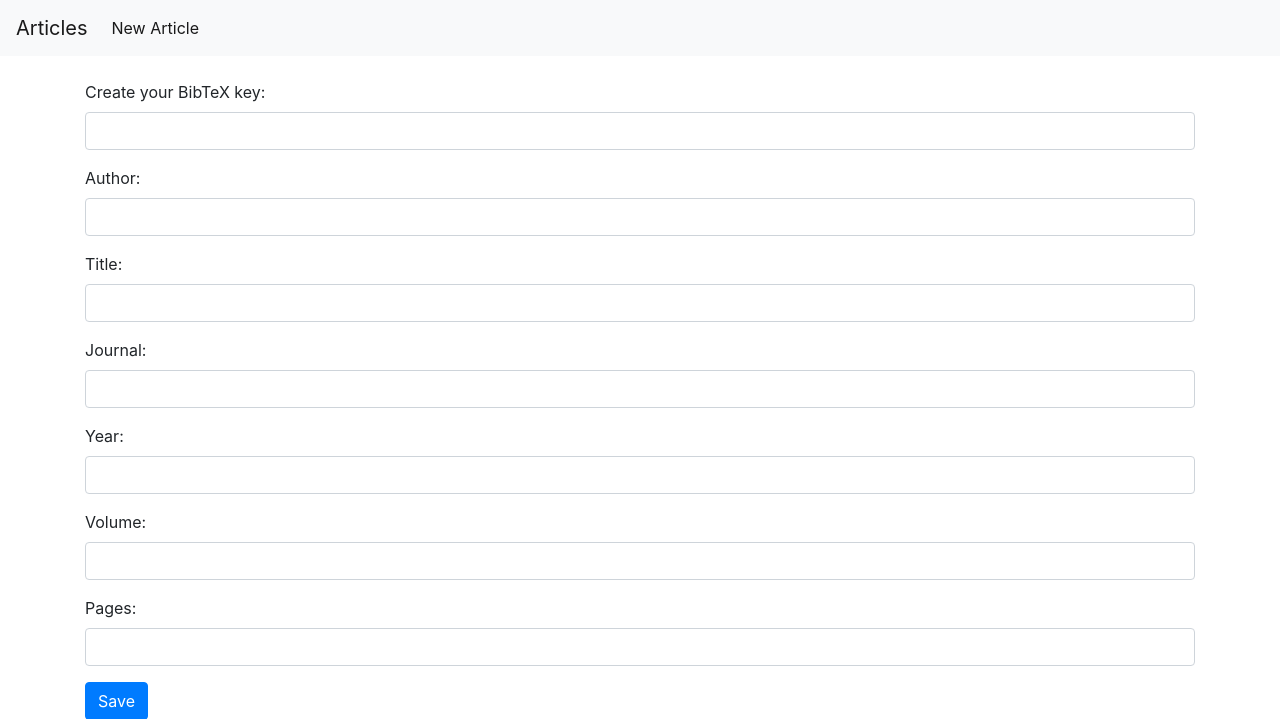
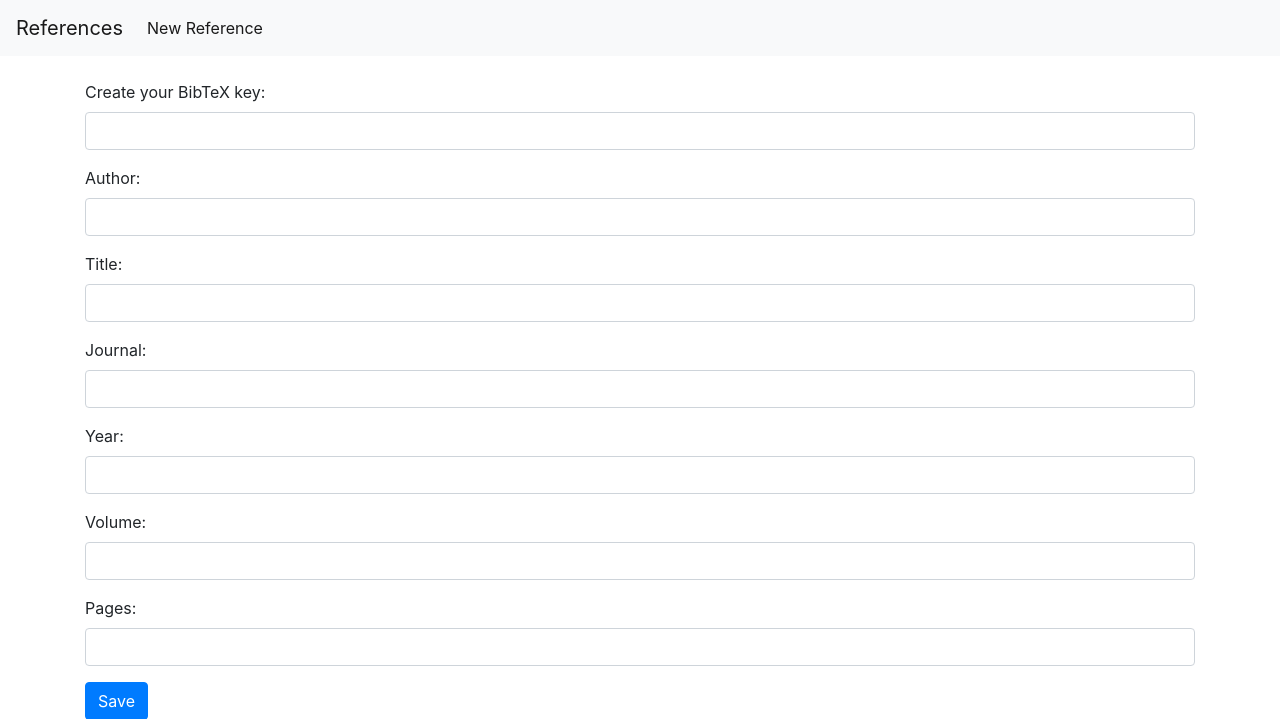
Before and after one commit to psangi-hy/ot-miniprojekti23, a Flask app: page /new in a window 1280 px wide. Shown: the top 719 px of the page. Run offline with Flask 3, Linux system fonts and the light colour scheme; some libraries are stand-ins or nearby versions.

Commit message:
refactor using jinja2 template inheritance

```diff
--- /dev/null
+++ b/src/templates/base.html
@@ -0,0 +1,32 @@
+<!DOCTYPE html>
+<html>
+<head>
+    <meta charset="utf-8">
+    <title>{% block title %}{% endblock %}</title>
+    <link rel="stylesheet" href="{{ url_for('static', filename='style.css') }}">
+    <link rel="stylesheet" href="https://stackpath.bootstrapcdn.com/bootstrap/4.3.1/css/bootstrap.min.css" integrity="sha384-ggOyR0iXCbMQv3Xipma34MD+dH/1fQ784/j6cY/iJTQUOhcWr7x9JvoRxT2MZw1T" crossorigin="anonymous">
+	<meta name="viewport" content="width=device-width, initial-scale=1">
+</head>
+<body>
+    <nav class="navbar navbar-expand-lg navbar-light bg-light">
+        <a class="navbar-brand" href="/">References</a>
+        <button class="navbar-toggler" type="button" data-toggle="collapse" data-target="#navbarNav" aria-controls="navbarNav" aria-expanded="false" aria-label="Toggle navigation">
+            <span class="navbar-toggler-icon"></span>
+        </button>
+        <div class="collapse navbar-collapse" id="navbarNav">
+            <ul class="navbar-nav">
+                <li class="nav-item active">
+                    <a class="nav-link" href="/new">New Reference <span class="sr-only">(current)</span></a>
+                </li>
+            </ul>
+        </div>
+    </nav>
+
+    {% block content %}
+    {% endblock %}
+
+    <script src="https://code.jquery.com/jquery-3.3.1.slim.min.js" integrity="sha384-q8i/X+965DzO0rT7abK41JStQIAqVgRVzpbzo5smXKp4YfRvH+8abtTE1Pi6jizo" crossorigin="anonymous"></script>
+    <script src="https://cdnjs.cloudflare.com/ajax/libs/popper.js/1.14.7/umd/popper.min.js" integrity="sha384-UO2eT0CpHqdSJQ6hJty5KVphtPhzWj9WO1clHTMGa3JDZwrnQq4sF86dIHNDz0W1" crossorigin="anonymous"></script>
+    <script src="https://stackpath.bootstrapcdn.com/bootstrap/4.3.1/js/bootstrap.min.js" integrity="sha384-JjSmVgyd0p3pXB1rRibZUAYoIIy6OrQ6VrjIEaFf/nJGzIxFDsf4x0xIM+B07jRM" crossorigin="anonymous"></script>
+</body>
+</html>
--- a/src/templates/new.html
+++ b/src/templates/new.html
@@ -1,26 +1,8 @@
-<!DOCTYPE html>
-<html>
-<head>
-    <meta charset="utf-8">
-    <title>New article</title>
-    <link rel="stylesheet" href="{{ url_for('static', filename='style.css') }}">
-    <link rel="stylesheet" href="https://stackpath.bootstrapcdn.com/bootstrap/4.3.1/css/bootstrap.min.css" integrity="sha384-ggOyR0iXCbMQv3Xipma34MD+dH/1fQ784/j6cY/iJTQUOhcWr7x9JvoRxT2MZw1T" crossorigin="anonymous">
-	<meta name="viewport" content="width=device-width, initial-scale=1">
-</head>
-<body>
-    <nav class="navbar navbar-expand-lg navbar-light bg-light">
-        <a class="navbar-brand" href="/">Articles</a>
-        <button class="navbar-toggler" type="button" data-toggle="collapse" data-target="#navbarNav" aria-controls="navbarNav" aria-expanded="false" aria-label="Toggle navigation">
-            <span class="navbar-toggler-icon"></span>
-        </button>
-        <div class="collapse navbar-collapse" id="navbarNav">
-            <ul class="navbar-nav">
-                <li class="nav-item active">
-                    <a class="nav-link" href="/new">New Article <span class="sr-only">(current)</span></a>
-                </li>
-            </ul>
-        </div>
-    </nav>
+{% extends "base.html" %}
+
+{% block title %}New Reference{% endblock %}
+
+{% block content %}
     <div class="container mt-4">
         <form method="post" class="needs-validation" novalidate>
             <div class="form-group">
@@ -54,8 +36,4 @@
             <button type="submit" class="btn btn-primary">Save</button>
         </form>
     </div>
-    <script src="https://code.jquery.com/jquery-3.3.1.slim.min.js" integrity="sha384-q8i/X+965DzO0rT7abK41JStQIAqVgRVzpbzo5smXKp4YfRvH+8abtTE1Pi6jizo" crossorigin="anonymous"></script>
-    <script src="https://cdnjs.cloudflare.com/ajax/libs/popper.js/1.14.7/umd/popper.min.js" integrity="sha384-UO2eT0CpHqdSJQ6hJty5KVphtPhzWj9WO1clHTMGa3JDZwrnQq4sF86dIHNDz0W1" crossorigin="anonymous"></script>
-    <script src="https://stackpath.bootstrapcdn.com/bootstrap/4.3.1/js/bootstrap.min.js" integrity="sha384-JjSmVgyd0p3pXB1rRibZUAYoIIy6OrQ6VrjIEaFf/nJGzIxFDsf4x0xIM+B07jRM" crossorigin="anonymous"></script>
-</body>
-</html>
+{% endblock %}
```
Also changed, not shown: src/templates/index.html (+9 -30 lines).
